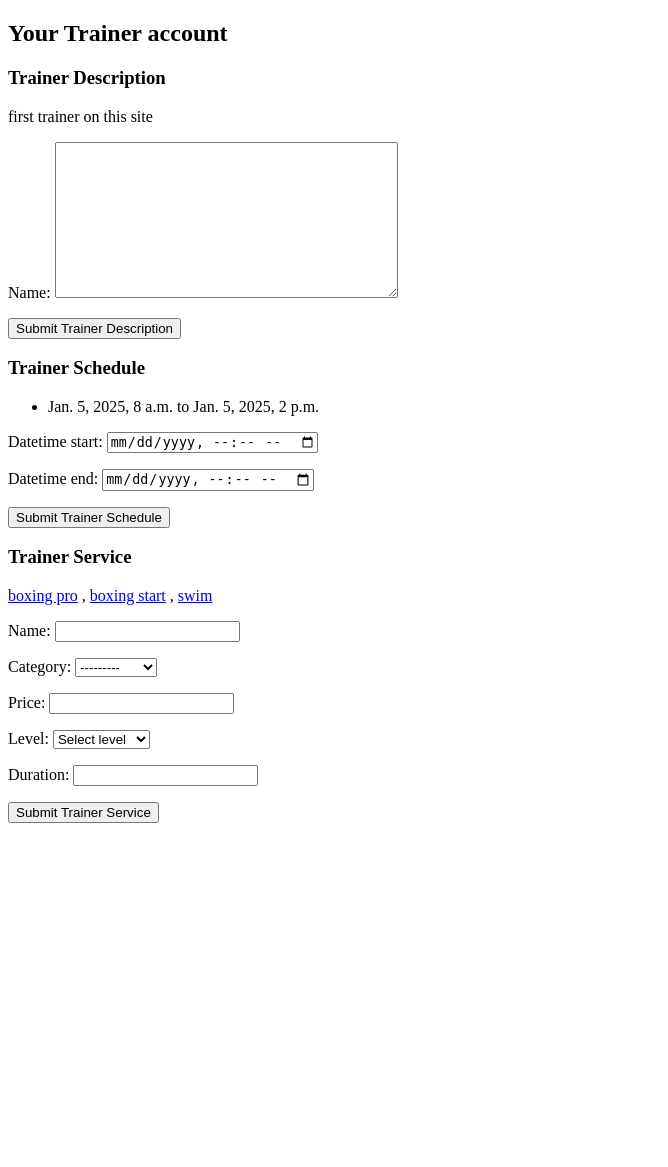
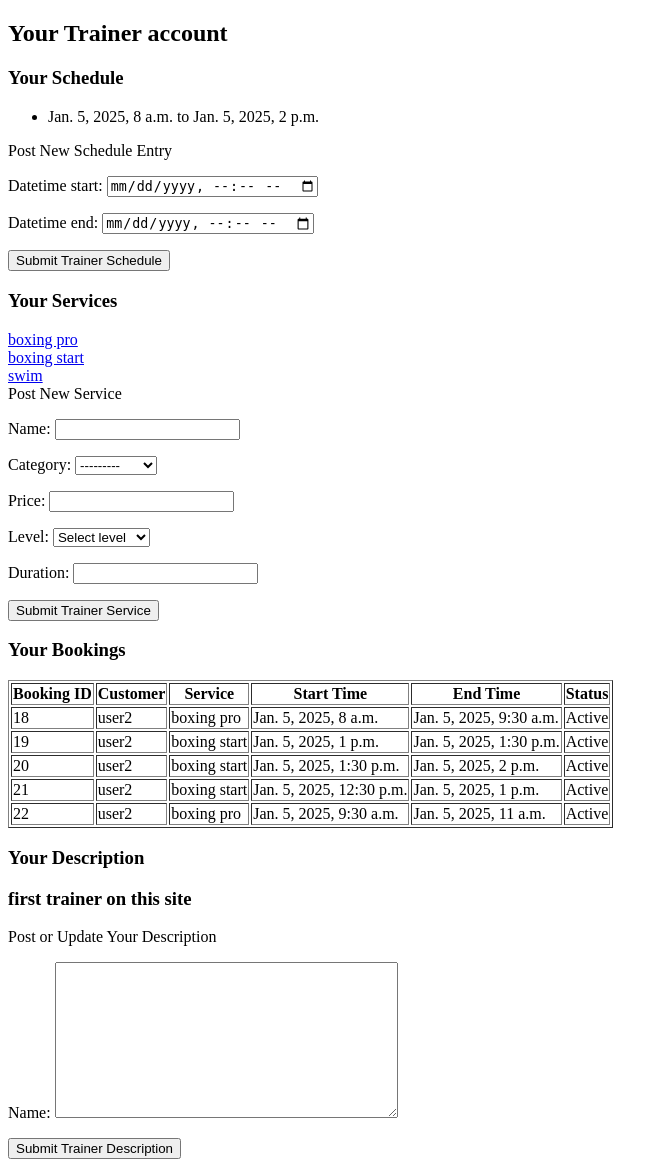
Before and after one commit to mykyyta/homework-django, a Django app: page /trainer/1/ in a window 1280 px wide. Shown: the whole page, without its empty margins (0-668 px from the left). Before the commit the page ends 823 px from the top, so only its background shows below. Run offline with Django 5.2, Linux system fonts and the light colour scheme; a user stored in the database is signed in; data comes from the database, SQL or seed files in the repository; both versions use the stored data as it was after the commit.

Commit message:
more updates to trainer account

```diff
--- a/booking/models.py
+++ b/booking/models.py
@@ -5,9 +5,9 @@ from trainer.models import Service
 # Create your models here.
 
 class Booking(models.Model):
-    customer = models.ForeignKey(User, on_delete=models.CASCADE, related_name='customer')
-    trainer = models.ForeignKey(User, on_delete=models.CASCADE, related_name='trainer')
+    customer = models.ForeignKey(User, on_delete=models.CASCADE, related_name='bookings_customer')
+    trainer = models.ForeignKey(User, on_delete=models.CASCADE, related_name='bookings_trainer')
     datetime_start = models.DateTimeField()
     datetime_end = models.DateTimeField()
-    service = models.ForeignKey(Service, on_delete=models.CASCADE)
+    service = models.ForeignKey(Service, on_delete=models.CASCADE, related_name='bookings')
     status = models.BooleanField(default=False)
--- a/templates/services.html
+++ b/templates/services.html
@@ -32,7 +32,7 @@
         </tbody>
     </table>
 
-    <h1>Post a New Service</h1>
+    <h1>Post New Service</h1>
 
     {% load custom_filters %}
     {% if user|has_group:"trainer" %}
@@ -42,7 +42,7 @@
             <button type="submit">Post Service</button>
         </form>
     {% else %}
-        <p>You must be a trainer to post a service.</p>
+        <p>You must be trainer to post service.</p>
     {% endif %}
 </body>
 </html>
--- a/templates/trainer_account.html
+++ b/templates/trainer_account.html
@@ -6,19 +6,7 @@
 <body>
     <h2>Your Trainer account</h2>
 
-    <h3>Trainer Description</h3>
-        {% if trainer.description %}
-            <p>{{ trainer.description.name }}</p>
-        {% else %}
-            <p>No description available.</p>
-        {% endif %}
-        <form method="post">
-            {% csrf_token %}
-            {{ trainer_description_form.as_p }}
-            <button type="submit" name="trainer_description">Submit Trainer Description</button>
-        </form>
-
-    <h3>Trainer Schedule</h3>
+    <h3>Your Schedule</h3>
         {% if trainer.schedule %}
             <ul>
                 {% for entry in trainer.schedule.all %}
@@ -28,26 +16,72 @@
         {% else %}
             <p>No schedule available.</p>
         {% endif %}
+        Post New Schedule Entry <br>
         <form method="post">
             {% csrf_token %}
             {{ trainer_schedule_form.as_p }}
             <button type="submit" name="trainer_schedule">Submit Trainer Schedule</button>
         </form>
 
-    <h3>Trainer Service</h3>
+    <h3>Your Services</h3>
         {% if trainer.services.all %}
             {% for service in trainer.services.all %}
-                <a href="{% url 'specific_service' service.id %}">{{ service.name }}</a>
-                {% if not forloop.last %}, {% endif %}
+                <a href="{% url 'specific_service' service.id %}">{{ service.name }}</a> <br>
             {% endfor %}
         {% else %}
             No services available.
         {% endif %}
-        <form method="post">
+        Post New Service <br>
+        <form method="post" action="/services/">
             {% csrf_token %}
             {{ service_form.as_p }}
             <button type="submit" name="service">Submit Trainer Service</button>
         </form>
 
+    <h3>Your Bookings</h3>
+        {% if trainer.bookings_trainer %}
+            <table border="1">
+                <thead>
+                    <tr>
+                        <th>Booking ID</th>
+                        <th>Customer</th>
+                        <th>Service</th>
+                        <th>Start Time</th>
+                        <th>End Time</th>
+                        <th>Status</th>
+                    </tr>
+                </thead>
+                <tbody>
+                    {% for booking in trainer.bookings_trainer.all %}
+                        <tr>
+                            <td>{{ booking.id }}</td>
+                            <td>{{ booking.customer.username }}</td>
+                            <td>{{ booking.service.name }}</td>
+                            <td>{{ booking.datetime_start }}</td>
+                            <td>{{ booking.datetime_end }}</td>
+                            <td>{{ booking.status|yesno:"Active,Inactive" }}</td>
+                        </tr>
+                    {% endfor %}
+                </tbody>
+            </table>
+        {% else %}
+            <p>No bookings available.</p>
+        {% endif %}
+
+    <h3>Your Description</h3>
+        {% if trainer.description %}
+            <h3>{{ trainer.description.name }}</h3>
+        {% else %}
+            <p>No description available.</p>
+        {% endif %}
+        Post or Update Your Description<br>
+        <form method="post">
+            {% csrf_token %}
+            {{ trainer_description_form.as_p }}
+            <button type="submit" name="trainer_description">Submit Trainer Description</button>
+        </form>
+
+
+
 </body>
 </html>
--- a/trainer/views.py
+++ b/trainer/views.py
@@ -1,6 +1,6 @@
 from datetime import timedelta
 from dateutil import parser
-from django.http import HttpResponse, JsonResponse
+from django.http import HttpResponse, JsonResponse, HttpResponseRedirect
 from django.shortcuts import render, redirect
 from django.utils import timezone
 from trainer.forms import ServiceForm, TrainerDescriptionForm, TrainerScheduleForm
@@ -17,6 +17,8 @@ def trainers(request):
 
 
 def specific_trainer(request, trainer_id):
+    if not User.objects.filter(groups__name='trainer', id=trainer_id).exists():
+        return HttpResponse('no such trainer', status=404)
     if request.user == User.objects.get(pk=trainer_id):
         trainer_description_form = TrainerDescriptionForm()
         trainer_schedule_form = TrainerScheduleForm()
@@ -45,26 +47,14 @@ def specific_trainer(request, trainer_id):
                 trainer_schedule_form = TrainerScheduleForm(request.POST)
                 if trainer_schedule_form.is_valid():
                     TrainerSchedule.objects.create(trainer=current_trainer, **trainer_schedule_form.cleaned_data)
-
                     return redirect('specific_trainer', trainer_id)
-
-            elif 'service' in request.POST:
-                service_form = ServiceForm(request.POST)
-                if service_form.is_valid():
-                    Service.objects.create(
-                        name=service_form.cleaned_data['name'],
-                        category=service_form.cleaned_data['category'],
-                        trainer=request.user,
-                        price=service_form.cleaned_data['price'],
-                        level=service_form.cleaned_data['level'],
-                        duration=service_form.cleaned_data['duration'],
-                    )
-                    return redirect('specific_trainer', trainer_id)
-
         return render(request, 'trainer_account.html', {'trainer_description_form': trainer_description_form,
                                                                                 'trainer_schedule_form': trainer_schedule_form,
                                                                                 'service_form': service_form,
                                                                                 "trainer": current_trainer})
+    else:
+        current_trainer = User.objects.get(pk=trainer_id)
+        return render(request, 'specific_trainer.html', {'trainer': current_trainer})
 
 
 def services(request):
@@ -85,8 +75,7 @@ def services(request):
                 level = form.cleaned_data['level'],
                 duration = form.cleaned_data['duration'],
             )
-
-        return redirect('services')
+        return HttpResponseRedirect(request.META.get('HTTP_REFERER', '/services/'))
 
 
 def specific_service(request, service_id):
```
Also changed, not shown: templates/specific_trainer.html (added, +42 -0 lines), templates/trainer.html (deleted, +0 -53 lines), booking/migrations/0002_alter_booking_service.py (added), booking/migrations/0003_alter_booking_customer_alter_booking_trainer.py (added), db.sqlite3.
